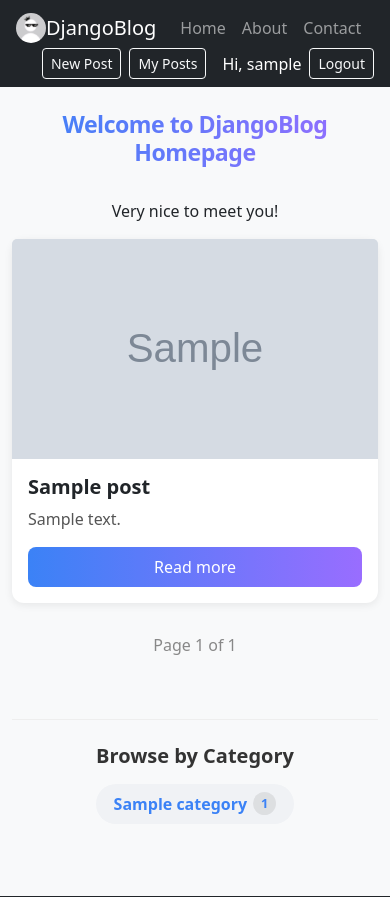
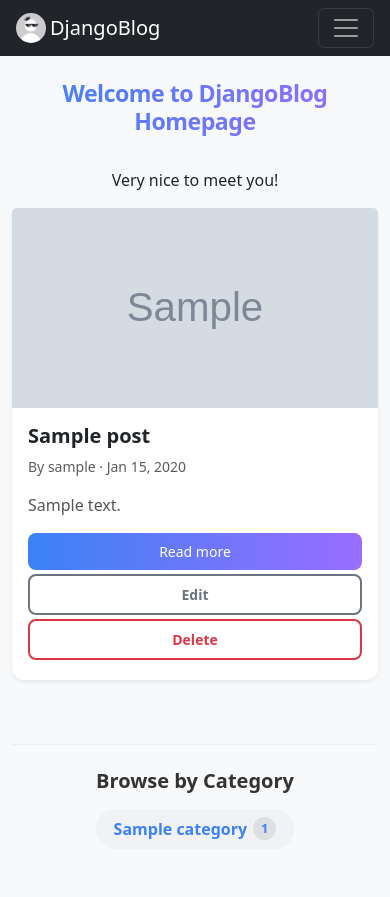
Before and after one commit to Chamathxoxo/Djangoblog, a Django app: page / in a window 390 px wide. Shown: the top 897 px of the page. Run offline with Django 5.2, Linux system fonts and the light colour scheme; a user stored in the database is signed in; tables that the repository leaves empty hold one stand-in row (values such as "Sample post"); grey boxes marked "Sample" are stand-in pictures.

Commit message:
Consolidate templates with partials, responsive navbar, image styling fixes

```diff
--- a/blog/forms.py
+++ b/blog/forms.py
@@ -13,6 +13,7 @@ class PostForm(forms.ModelForm):
             "content": forms.Textarea(attrs={"rows": 8, "class": "form-control"}),
             "title": forms.TextInput(attrs={"class": "form-control"}),
             "category": forms.Select(attrs={"class": "form-select"}),
+            "tags": forms.CheckboxSelectMultiple(attrs={"class": "tag-chips"}),
             "status": forms.Select(attrs={"class": "form-select"}),
             "cover_image": forms.ClearableFileInput(attrs={"class": "form-control"}),
         }
--- a/blog/static/blog/css/style.css
+++ b/blog/static/blog/css/style.css
@@ -69,9 +69,8 @@ body {
 }
 
 .card-img-top {
-  width: 100%;
-  height: 220px;
-  object-fit: cover;
+    height: 200px;
+    object-fit: cover;
 }
 
 .card-text {
--- a/blog/templates/blog/base.html
+++ b/blog/templates/blog/base.html
@@ -2,37 +2,45 @@
 <html lang="en">
 <head>
     <meta charset="UTF-8">
+    <meta name="viewport" content="width=device-width, initial-scale=1">
     <title>{% block title %}DjangoBlog{% endblock %}</title>
 
     {% load static %}
-    <link rel="icon" type="image/jpeg" href="{% static 'blog/css/Heart.jpg' %}">
+    <link id="favicon" rel="icon" type="image/jpeg" href="{% static 'blog/css/Heart.jpg' %}">
 
     <link href="https://cdn.jsdelivr.net/npm/bootstrap@5.3.3/dist/css/bootstrap.min.css" rel="stylesheet">
     <link rel="stylesheet" href="{% static 'blog/css/style.css' %}">
 </head>
 <body class="d-flex flex-column min-vh-100">
-    <nav class="navbar navbar-dark bg-dark px-3 justify-content-start">
-        <a class="navbar-brand me-4 d-flex align-items-center" href="{% url 'home' %}">
-            <img src="{% static 'blog/css/Crown.jpg' %}" alt="DjangoBlog Logo" width="30" height="30" class="d-inline-block align-text-top rounded-circle object-fit-cover">
+    <nav class="navbar navbar-expand-lg navbar-dark bg-dark px-3">
+        <a class="navbar-brand d-flex align-items-center me-4" href="{% url 'home' %}">
+            <img src="{% static 'blog/css/Crown.jpg' %}" alt="DjangoBlog Logo" width="30" height="30" class="d-inline-block align-text-top rounded-circle object-fit-cover me-1">
             <span>DjangoBlog</span>
         </a>
-        <div class="navbar-nav d-flex flex-row gap-3">
-            <a class="nav-link" href="{% url 'home' %}">Home</a>
-            <a class="nav-link" href="{% url 'about' %}">About</a>
-            <a class="nav-link" href="{% url 'contact' %}">Contact</a>
+
+        <button class="navbar-toggler" type="button" data-bs-toggle="collapse" data-bs-target="#navMenu" aria-controls="navMenu" aria-expanded="false" aria-label="Toggle navigation">
+            <span class="navbar-toggler-icon"></span>
+        </button>
+
+        <div class="collapse navbar-collapse" id="navMenu">
+            <div class="navbar-nav me-auto gap-lg-3">
+                <a class="nav-link {% if request.resolver_match.url_name == 'home' %}active fw-bold text-decoration-underline{% endif %}" href="{% url 'home' %}">Home</a>
+                <a class="nav-link {% if request.resolver_match.url_name == 'about' %}active fw-bold text-decoration-underline{% endif %}" href="{% url 'about' %}">About</a>
+                <a class="nav-link {% if request.resolver_match.url_name == 'contact' %}active fw-bold text-decoration-underline{% endif %}" href="{% url 'contact' %}">Contact</a>
             </div>
 
-        <div class="ms-auto d-flex align-items-center gap-2">
+            <div class="d-flex align-items-center flex-wrap gap-2 mt-2 mt-lg-0">
                 {% if request.user.is_authenticated %}
                     <a class="btn btn-outline-light btn-sm" href="{% url 'post_create' %}">New Post</a>
-                <a class="btn btn-outline-light btn-sm" href="{% url 'my_posts' %}">My Posts</a>
-                <span class="text-white ms-2">Hi, {{ request.user.username }}</span>
+                    <a class="btn btn-outline-light btn-sm {% if request.resolver_match.url_name == 'my_posts' %}active{% endif %}" href="{% url 'my_posts' %}">My Posts</a>
+                    <span class="text-white ms-lg-2">Hi, {{ request.user.username }}</span>
                     <button type="button" class="btn btn-outline-light btn-sm" data-bs-toggle="modal" data-bs-target="#logoutModal">Logout</button>
                 {% else %}
                     <button type="button" class="btn btn-outline-light btn-sm" data-bs-toggle="modal" data-bs-target="#loginRequiredModal" data-message="Please log in to create a new post.">New Post</button>
                     <a class="btn btn-outline-light btn-sm" href="{% url 'login' %}">Login</a>
                     <a class="btn btn-outline-light btn-sm" href="{% url 'register' %}">Register</a>
                 {% endif %}
+            </div>
         </div>
     </nav>
 
@@ -53,32 +61,32 @@
     </footer>
 
     {% if request.user.is_authenticated %}
-    <div class="modal fade" id="logoutModal" tabindex="-1" aria-labelledby="logoutModalLabel" aria-hidden="true">
-        <div class="modal-dialog modal-dialog-centered">
-            <div class="modal-content border-0 shadow-lg" style="border-radius: 1rem;">
+    <div class="modal fade" id="logoutModal" tabindex="-1" aria-hidden="true">
+        <div class="modal-dialog modal-dialog-centered modal-sm">
+            <div class="modal-content popup-card">
                 <div class="modal-body text-center p-4">
-                    <h5 class="modal-title mb-2" id="logoutModalLabel">Log out?</h5>
-                    <p class="text-muted mb-4">Are you sure you want to log out of your account?</p>
-                    <form method="post" action="{% url 'logout' %}" class="d-flex justify-content-center gap-2">
+                    <div class="popup-icon popup-icon-logout">👋</div>
+                    <h5 class="mb-2">Leaving so soon?</h5>
+                    <p class="popup-text mb-4">You'll need to log in again to post or edit.</p>
+                    <form method="post" action="{% url 'logout' %}">
                         {% csrf_token %}
-                        <button type="button" class="btn btn-light px-4" data-bs-dismiss="modal">Cancel</button>
-                        <button type="submit" class="btn btn-danger px-4">Log out</button>
+                        <button type="submit" class="btn btn-danger rounded-pill w-100 mb-2">Yes, log me out</button>
+                        <button type="button" class="btn btn-outline-light rounded-pill w-100" data-bs-dismiss="modal">Stay here</button>
                     </form>
                 </div>
             </div>
         </div>
     </div>
     {% else %}
-    <div class="modal fade" id="loginRequiredModal" tabindex="-1" aria-labelledby="loginRequiredLabel" aria-hidden="true">
-        <div class="modal-dialog modal-dialog-centered">
-            <div class="modal-content border-0 shadow-lg" style="border-radius: 1rem;">
+    <div class="modal fade" id="loginRequiredModal" tabindex="-1" aria-hidden="true">
+        <div class="modal-dialog modal-dialog-centered modal-sm">
+            <div class="modal-content popup-card">
                 <div class="modal-body text-center p-4">
-                    <h5 class="modal-title mb-2" id="loginRequiredLabel">Login required</h5>
-                    <p class="text-muted mb-4" id="loginRequiredMessage">Please log in to continue.</p>
-                    <div class="d-flex justify-content-center gap-2">
-                        <button type="button" class="btn btn-light px-4" data-bs-dismiss="modal">Cancel</button>
-                        <a href="{% url 'login' %}?next={{ request.path }}" class="btn btn-primary px-4">Log in</a>
-                    </div>
+                    <div class="popup-icon popup-icon-login">🔒</div>
+                    <h5 class="mb-2">Members only</h5>
+                    <p class="popup-text mb-4" id="loginRequiredMessage">Please log in to continue.</p>
+                    <a href="{% url 'login' %}?next={{ request.path }}" class="btn btn-primary rounded-pill w-100 mb-2">Log in</a>
+                    <button type="button" class="btn btn-outline-light rounded-pill w-100" data-bs-dismiss="modal">Maybe later</button>
                 </div>
             </div>
         </div>
@@ -103,8 +111,7 @@
                 document.getElementById("loginRequiredMessage").textContent = message;
             });
         }
-    </script>
-    <script>
+
         setTimeout(function () {
             document.querySelectorAll(".flash-messages .alert").forEach(function (alertBox) {
                 alertBox.style.transition = "opacity 0.5s";
--- /dev/null
+++ b/blog/templates/blog/partials/_pagination.html
@@ -0,0 +1,13 @@
+{% if page_obj.has_other_pages %}
+<nav class="mt-4">
+  <ul class="pagination justify-content-center">
+    {% if page_obj.has_previous %}
+      <li class="page-item"><a class="page-link" href="?page={{ page_obj.previous_page_number }}">Previous</a></li>
+    {% endif %}
+    <li class="page-item disabled"><span class="page-link">Page {{ page_obj.number }} of {{ page_obj.paginator.num_pages }}</span></li>
+    {% if page_obj.has_next %}
+      <li class="page-item"><a class="page-link" href="?page={{ page_obj.next_page_number }}">Next</a></li>
+    {% endif %}
+  </ul>
+</nav>
+{% endif %}
--- /dev/null
+++ b/blog/templates/blog/partials/_post_card.html
@@ -0,0 +1,26 @@
+<div class="col-md-4 mb-4">
+  <div class="card h-100 shadow-sm">
+    {% if post.cover_image %}
+      <img src="{{ post.cover_image.url }}" class="card-img-top" alt="{{ post.title }}" loading="lazy">
+    {% elif post.image %}
+      <img src="{{ post.image.url }}" class="card-img-top" alt="{{ post.title }}" loading="lazy">
+    {% else %}
+      <div class="bg-secondary text-white text-center py-5">No Image</div>
+    {% endif %}
+    <div class="card-body">
+      <h5 class="card-title">
+        {{ post.title }}
+        {% if request.resolver_match.url_name == 'my_posts' %}
+          <span class="badge {% if post.status == 'draft' %}bg-warning text-dark{% else %}bg-secondary{% endif %}">{{ post.status }}</span>
+        {% endif %}
+      </h5>
+      <p class="text-muted small">By {{ post.author.username }} &middot; {{ post.created_at|date:"M d, Y" }}</p>
+      <p class="card-text">{{ post.content|truncatewords:20 }}</p>
+      <a href="{% url 'post_detail' post.slug %}" class="btn btn-primary btn-sm mb-1">{% if request.resolver_match.url_name == 'my_posts' %}View{% else %}Read more{% endif %}</a>
+      {% if post.author == request.user %}
+        <a href="{% url 'post_edit' post.slug %}" class="btn btn-outline-secondary btn-sm mb-1">Edit</a>
+        <a href="{% url 'post_delete' post.slug %}" class="btn btn-outline-danger btn-sm mb-1">Delete</a>
+      {% endif %}
+    </div>
+  </div>
+</div>
--- a/blog/templates/blog/post_list.html
+++ b/blog/templates/blog/post_list.html
@@ -9,36 +9,15 @@
 
 <div class="row">
   {% for post in page_obj %}
-    <div class="col-md-4 mb-4">
-      <div class="card h-100">
-        {% if post.cover_image %}
-          <img src="{{ post.cover_image.url }}" class="card-img-top" alt="{{ post.title }}" loading="lazy">
-        {% elif post.image %}
-          <img src="{{ post.image.url }}" class="card-img-top" alt="{{ post.title }}" loading="lazy">
-        {% endif %}
-        <div class="card-body">
-          <h5 class="card-title">{{ post.title }}</h5>
-          <p class="card-text">{{ post.content|truncatewords:20 }}</p>
-          <a href="{% url 'post_detail' post.slug %}" class="btn btn-primary">Read more</a>
-        </div>
-      </div>
+    {% include "blog/partials/_post_card.html" %}
+  {% empty %}
+    <div class="col-12">
+      <p class="text-center text-muted py-5">No posts yet &ndash; <a href="{% url 'post_create' %}">write the first one!</a></p>
     </div>
-  {% empty %}
-    <p>No posts yet.</p>
   {% endfor %}
 </div>
 
-<nav class="d-flex justify-content-center">
-  <ul class="pagination">
-    {% if page_obj.has_previous %}
-      <li class="page-item"><a class="page-link" href="?page={{ page_obj.previous_page_number }}">Previous</a></li>
-    {% endif %}
-    <li class="page-item disabled"><span class="page-link">Page {{ page_obj.number }} of {{ page_obj.paginator.num_pages }}</span></li>
-    {% if page_obj.has_next %}
-      <li class="page-item"><a class="page-link" href="?page={{ page_obj.next_page_number }}">Next</a></li>
-    {% endif %}
-  </ul>
-</nav>
+{% include "blog/partials/_pagination.html" %}
 
 <div class="categories-section text-center">
   <h5>Browse by Category</h5>
```
Also changed, not shown: other parts of blog/static/blog/css/style.css (+48 -0 lines), blog/templates/blog/my_posts.html (+6 -28 lines), blog/static/blog/css/localboys.jpg (added), django_403_error.png (added). Lines whose indentation alone changed are shown as unchanged.
